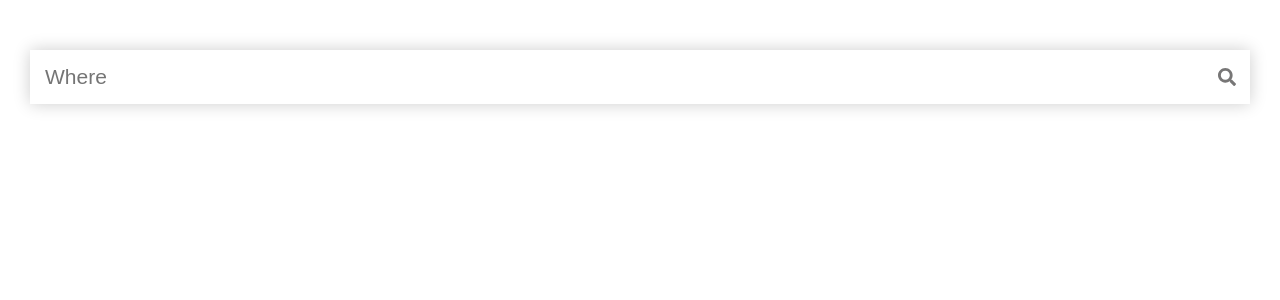
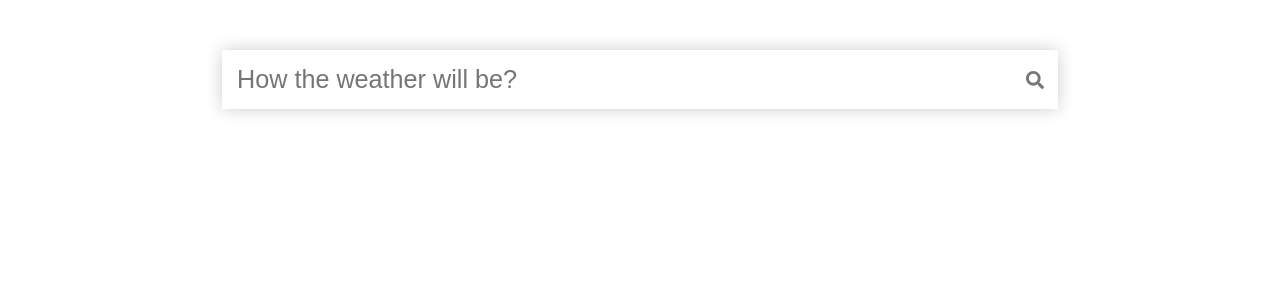
Before and after one commit to osushicrusher/weather-app, a Vue app: page / in a window 1280 px wide. Shown: the top 300 px of the page. Built offline with nearby package versions, Linux system fonts and the light colour scheme.

Commit message:
全体のwidth, marginの修正

```diff
--- a/src/App.vue
+++ b/src/App.vue
@@ -59,6 +59,42 @@ export default {
 
 <style>
 
+* {
+  margin: 0;
+  padding: 0;
+  box-sizing: border-box;
+}
+
+main {
+  font-size: 14px;
+  min-height: 100vh;
+  padding: 30px;
+}
+
+@media screen and (min-width: 480px) {
+  main {
+    font-size: 16px;
+    margin: auto;
+    width: 80%;
+  }
+}
+
+@media screen and (min-width: 768px) {
+  main {
+    font-size: 24px;
+    margin: auto;
+    width: 80%;
+  }
+}
+
+@media screen and (min-width: 1024px) {
+  main {
+    font-size: 28px;
+    margin: auto;
+    width: 70%;
+  }
+}
+
 .rain {
   background-image: linear-gradient(to bottom right, rgba(2, 2, 54, 0.8), rgba(5, 5, 122, 0.7));
 }
@@ -85,14 +121,4 @@ export default {
   background-color: #fff;
 }
 
-* {
-  margin: 0;
-  padding: 0;
-  box-sizing: border-box;
-}
-
-main {
-  min-height: 100vh;
-  padding: 30px;
-}
 </style>
--- a/src/components/commentBox.vue
+++ b/src/components/commentBox.vue
@@ -3,7 +3,7 @@
         <div class="icon-box">
             <img :src="setImg">
         </div>
-        <p class="comment">The current weather in <span class="font-stressed">{{ weather.name }}</span> is "{{ weather.weather[0].main}}". {{ weatherComment() }} </p>
+        <p class="comment">The current weather in {{ weather.name }} is <span class="font-stressed">"{{ weather.weather[0].main}}" </span>. {{ weatherComment() }} </p>
     </div>
 </template>
 
@@ -61,7 +61,7 @@ export default {
 <style>
 
 .font-stressed {
-    font-size: 18px;
+    font-size: 1.1em;
     font-weight: 700;
 }
 
@@ -71,7 +71,7 @@ export default {
     box-shadow: 0 0 8px rgba(0, 0, 0, .75);
     display: flex;
     align-items: center;
-    margin-top: 20px;
+    margin-top: 2em;
     width: 100%;
 }
 
--- a/src/components/searchBox.vue
+++ b/src/components/searchBox.vue
@@ -3,7 +3,7 @@
         <input
         type="text"
         class="search-bar"
-        placeholder="Where"
+        placeholder="How the weather will be?"
         autofocus
         v-model="queryValue"
         @keypress="queryGetter"
@@ -65,11 +65,11 @@ export default {
     transform: translate(-50%, -50%);
 }
 
-.search-box .search-bar {
+.search-bar {
     width: 100%;
     padding: 15px;
     color: #313131;
-    font-size: 21px;
+    font-size: .9em;
     appearance: none;
     -webkit-appearance: none;
     border: none;
@@ -79,7 +79,7 @@ export default {
     box-shadow: 0 0 8px rgba(0, 0, 0, .2);
 }
 
-.search-box .search-bar:focus {
+.search-bar:focus {
     box-shadow: 0 0 16px rgba(0, 0, 0, .2);
     background-color: rgba(255, 255, 255, .9);
 }
--- a/src/components/weatherWrap.vue
+++ b/src/components/weatherWrap.vue
@@ -48,28 +48,39 @@ export default {
     box-shadow: 3px 6px rgba(0, 0, 0, .25);
     color: #313131;
     text-align: center;
-    margin-top: 20px;
+    margin-top: 1.4em;
     padding: 14px;
 }
 
+@media screen and (min-width: 425px) {
+  .weather-wrap {
+    margin: 2em auto 0 auto;
+    width: 80%;
+  }
+}
+
+@media screen and (min-width: 1024px) {
+
+}
+
 .location-box .location {
-    font-size: 32px;
+    font-size: 1.4em;
     font-weight: 500;
 }
 
 .location-box .date {
-    font-size: 20px;
+    font-size: 1em;
     font-weight: 300;
     font-style: italic;
 }
 
 .weather-box .temp {
-    font-size: 60px;
+    font-size: 3em;
     font-weight: 900;
 }
 
 .weather-box .temp-minmax {
-    font-size: 18px;
+    font-size: .8em;
     font-style: italic;
     padding: 10px;
 }
```
